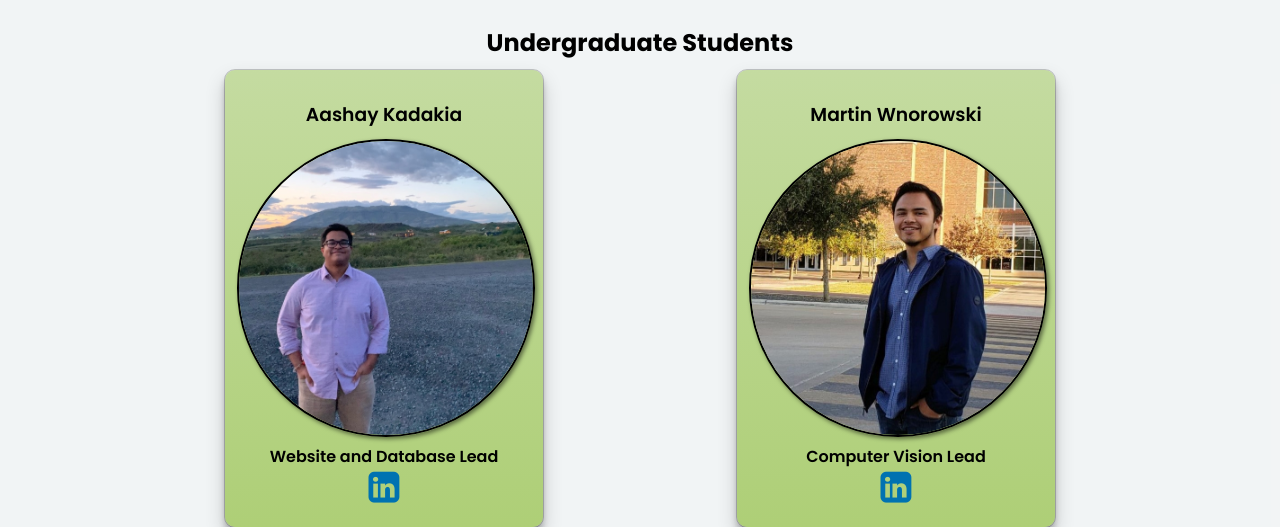
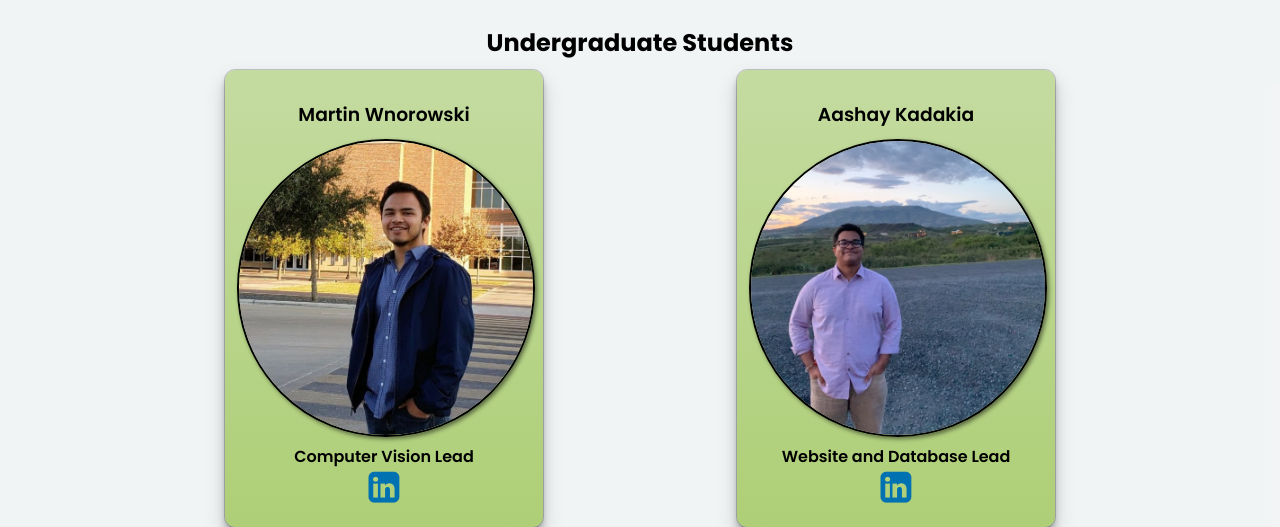
Before and after one commit to Aashkay/Precision-Drone-Spray, a React (Create React App) app in the folder client/: page /team in a window 1280 px wide. Shown: the part 425-952 px from the top of the page. Built offline with nearby package versions, Linux system fonts and the light colour scheme; no server answers.

Commit message:
Switched Team Card

```diff
--- a/client/src/views/Team.jsx
+++ b/client/src/views/Team.jsx
@@ -53,20 +53,20 @@ const Team = () => {
             <section className="team">
                 <h2>Undergraduate Students</h2>
                 <div className="row">
-                <div className="team-col">
+                  <div className="team-col">
+                    <h3>Martin Wnorowski</h3>
+                    <img src={Martin_Profile} alt="Martin's Profile Pic" className="profpic" />
+                    <h4>Computer Vision Lead</h4>
+                    {/* <p>Pursuing a B.S. degree in Electrical and Computer Engineering with a minor in Engineering Project Management.</p> */}
+                    <a href="https://www.linkedin.com/in/martin-wnorowski/" target="_blank" rel="noreferrer"><i className="fa fa-linkedin-square"></i></a>
+                  </div>
+                  <div className="team-col">
                     <h3>Aashay Kadakia</h3>
                     <img src={Aashay_Profile} alt="Aashay's Profile Pic" className="profpic" />
                     <h4>Website and Database Lead</h4>
                     {/* <p>Pursuing a degree in Electrical and Computer Engineering Major with a minor in Engineering Project Management.</p> */}
                     <a href="https://www.linkedin.com/in/aashaykadakia/" target="_blank" rel="noreferrer"><i className="fa fa-linkedin-square"></i></a>
-                    </div>
-                    <div className="team-col">
-                    <h3>Martin Wnorowski</h3>
-                    <img src={Martin_Profile} alt="Martin's Profile Pic" className="profpic" />
-                    <h4>Computer Vision Lead</h4>
-                    {/* <p>Pursuing a B.S. degree in Electrical and Computer Engineering with a minor in Engineering Project Management.</p> */}
-                    <a href="https://www.linkedin.com/in/martin-wnorowski/" target="_blank" rel="noreferrer"><i className="fa fa-linkedin-square"></i></a>
-                    </div>
+                  </div>
 
                 </div>
 
```
